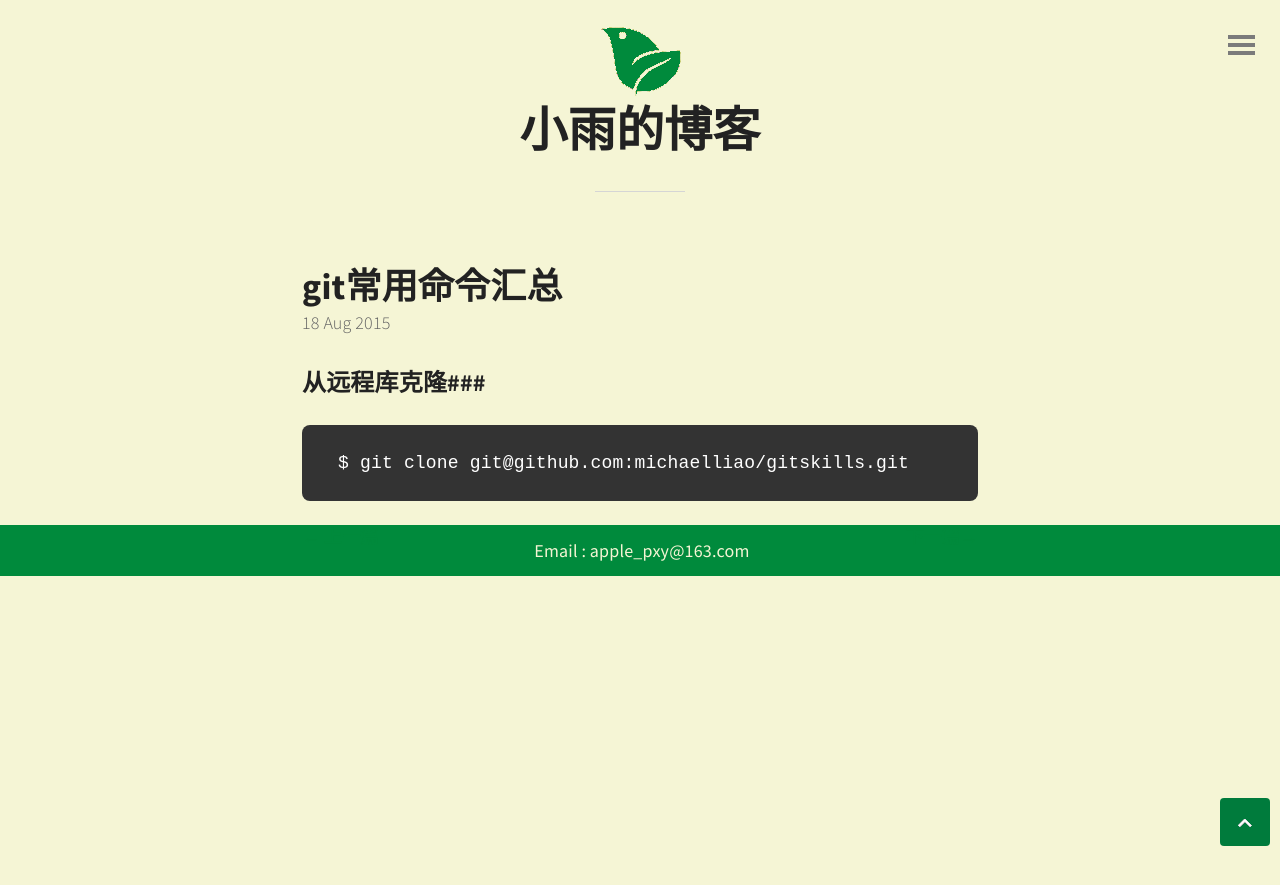
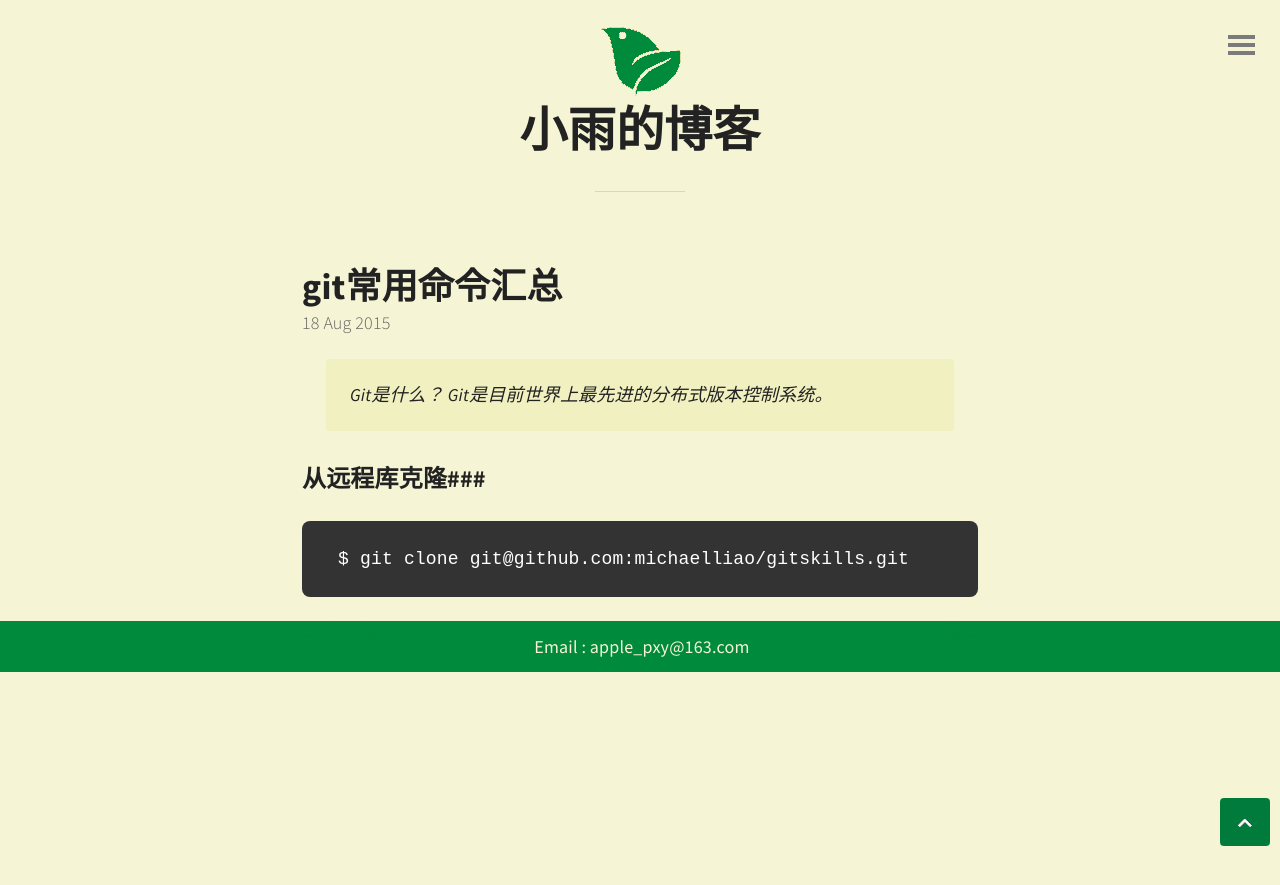
Before and after one commit to xiaoyu33/xiaoyu33.github.io, a Jekyll site: the page built from _posts/2015-08-18-git常用命令汇总.md, in a window 1280 px wide. Shown: the top 885 px of the page. Built offline with Jekyll 4.4.1, drawn with Linux system fonts in a browser that asks for light colours; comment, search, counter and statistics services are not loaded.

Commit message:
Update 2015-08-18-git常用命令汇总.md

```diff
--- a/_posts/2015-08-18-git常用命令汇总.md
+++ b/_posts/2015-08-18-git常用命令汇总.md
@@ -2,6 +2,9 @@
 title: git常用命令汇总
 ---
 
+> Git是什么？
+Git是目前世界上最先进的分布式版本控制系统。
+
 ### 从远程库克隆###
 
     $ git clone git@github.com:michaelliao/gitskills.git
```
